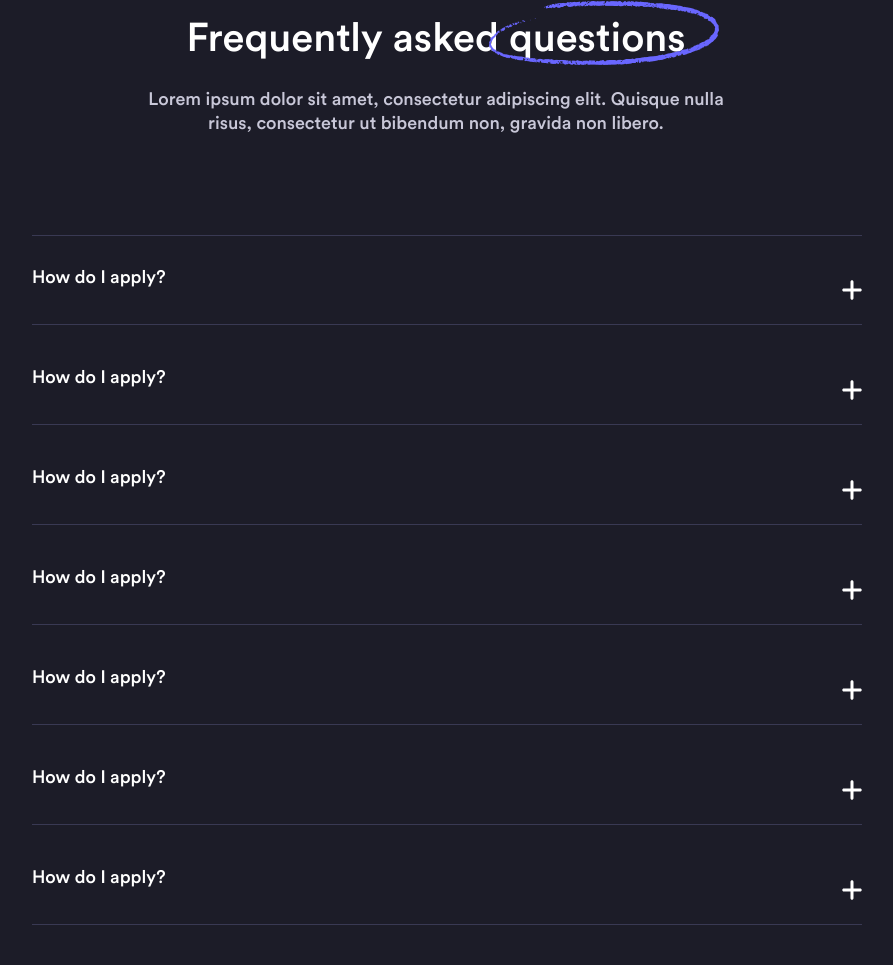
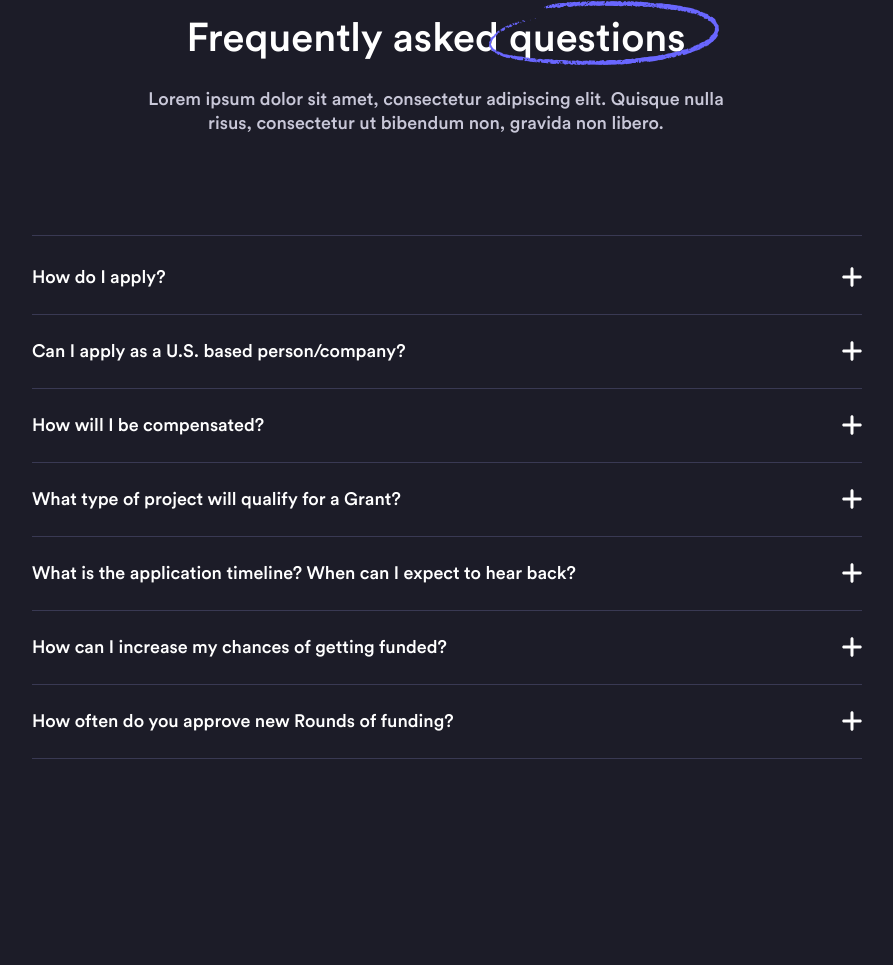
Before and after one commit to Ageronor/dYdX-Grants, a website built with webpack: page src/index.html in a window 1280 px wide. Shown: the part 2825-3790 px from the top of the page, without its empty margins (204-1097 px from the left). After the commit the page ends 3682 px from the top, so only its background shows below. Built offline with nearby package versions, Linux system fonts and the light colour scheme.

Commit message:
rename questions

```diff
--- a/src/index.html
+++ b/src/index.html
@@ -290,7 +290,7 @@
               </div>
               <div class="faq__layout">
                 <div class="faq__item">
-                  <p>How do I apply?</p>
+                  <p>Can I apply as a U.S. based person/company?</p>
                   <svg xmlns="http://www.w3.org/2000/svg" viewBox="0 0 448 512">
                     <path
                       d="M256 80c0-17.7-14.3-32-32-32s-32 14.3-32 32V224H48c-17.7 0-32 14.3-32 32s14.3 32 32 32H192V432c0 17.7 14.3 32 32 32s32-14.3 32-32V288H400c17.7 0 32-14.3 32-32s-14.3-32-32-32H256V80z"
@@ -306,7 +306,7 @@
               </div>
               <div class="faq__layout">
                 <div class="faq__item">
-                  <p>How do I apply?</p>
+                  <p>How will I be compensated?</p>
                   <svg xmlns="http://www.w3.org/2000/svg" viewBox="0 0 448 512">
                     <path
                       d="M256 80c0-17.7-14.3-32-32-32s-32 14.3-32 32V224H48c-17.7 0-32 14.3-32 32s14.3 32 32 32H192V432c0 17.7 14.3 32 32 32s32-14.3 32-32V288H400c17.7 0 32-14.3 32-32s-14.3-32-32-32H256V80z"
@@ -322,7 +322,7 @@
               </div>
               <div class="faq__layout">
                 <div class="faq__item">
-                  <p>How do I apply?</p>
+                  <p>What type of project will qualify for a Grant?</p>
                   <svg xmlns="http://www.w3.org/2000/svg" viewBox="0 0 448 512">
                     <path
                       d="M256 80c0-17.7-14.3-32-32-32s-32 14.3-32 32V224H48c-17.7 0-32 14.3-32 32s14.3 32 32 32H192V432c0 17.7 14.3 32 32 32s32-14.3 32-32V288H400c17.7 0 32-14.3 32-32s-14.3-32-32-32H256V80z"
@@ -338,7 +338,7 @@
               </div>
               <div class="faq__layout">
                 <div class="faq__item">
-                  <p>How do I apply?</p>
+                  <p>What is the application timeline? When can I expect to hear back?</p>
                   <svg xmlns="http://www.w3.org/2000/svg" viewBox="0 0 448 512">
                     <path
                       d="M256 80c0-17.7-14.3-32-32-32s-32 14.3-32 32V224H48c-17.7 0-32 14.3-32 32s14.3 32 32 32H192V432c0 17.7 14.3 32 32 32s32-14.3 32-32V288H400c17.7 0 32-14.3 32-32s-14.3-32-32-32H256V80z"
@@ -354,7 +354,7 @@
               </div>
               <div class="faq__layout">
                 <div class="faq__item">
-                  <p>How do I apply?</p>
+                  <p>How can I increase my chances of getting funded?</p>
                   <svg xmlns="http://www.w3.org/2000/svg" viewBox="0 0 448 512">
                     <path
                       d="M256 80c0-17.7-14.3-32-32-32s-32 14.3-32 32V224H48c-17.7 0-32 14.3-32 32s14.3 32 32 32H192V432c0 17.7 14.3 32 32 32s32-14.3 32-32V288H400c17.7 0 32-14.3 32-32s-14.3-32-32-32H256V80z"
@@ -370,7 +370,7 @@
               </div>
               <div class="faq__layout">
                 <div class="faq__item">
-                  <p>How do I apply?</p>
+                  <p>How often do you approve new Rounds of funding?</p>
                   <svg xmlns="http://www.w3.org/2000/svg" viewBox="0 0 448 512">
                     <path
                       d="M256 80c0-17.7-14.3-32-32-32s-32 14.3-32 32V224H48c-17.7 0-32 14.3-32 32s14.3 32 32 32H192V432c0 17.7 14.3 32 32 32s32-14.3 32-32V288H400c17.7 0 32-14.3 32-32s-14.3-32-32-32H256V80z"
--- a/src/style/_style.sass
+++ b/src/style/_style.sass
@@ -352,7 +352,6 @@ body
     color: $text-main
     font-size: 18px
     line-height: 24px
-    padding-bottom: 50px
     width: 808px
     height: 24px
 
@@ -375,7 +374,7 @@ body
     &::after
         content: ''
         position: absolute
-        bottom: 40px
+        bottom: 24px
         width: 830px
         height: 1px
         background: $frames
```
